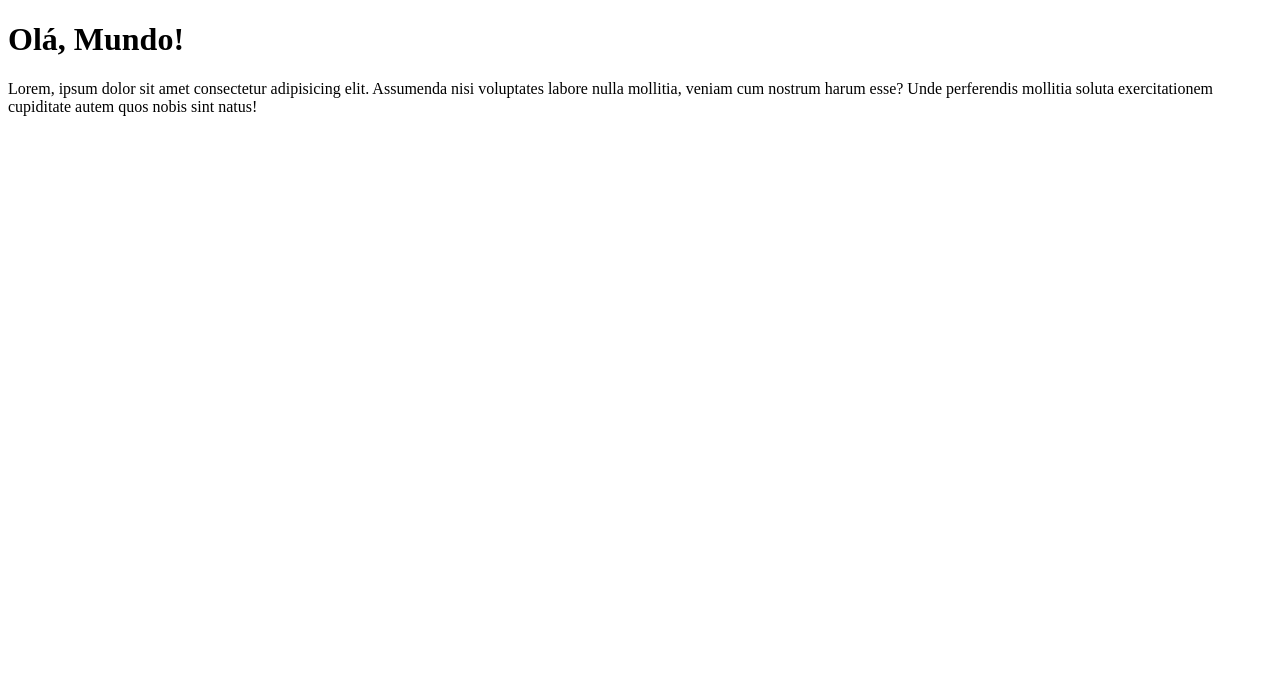
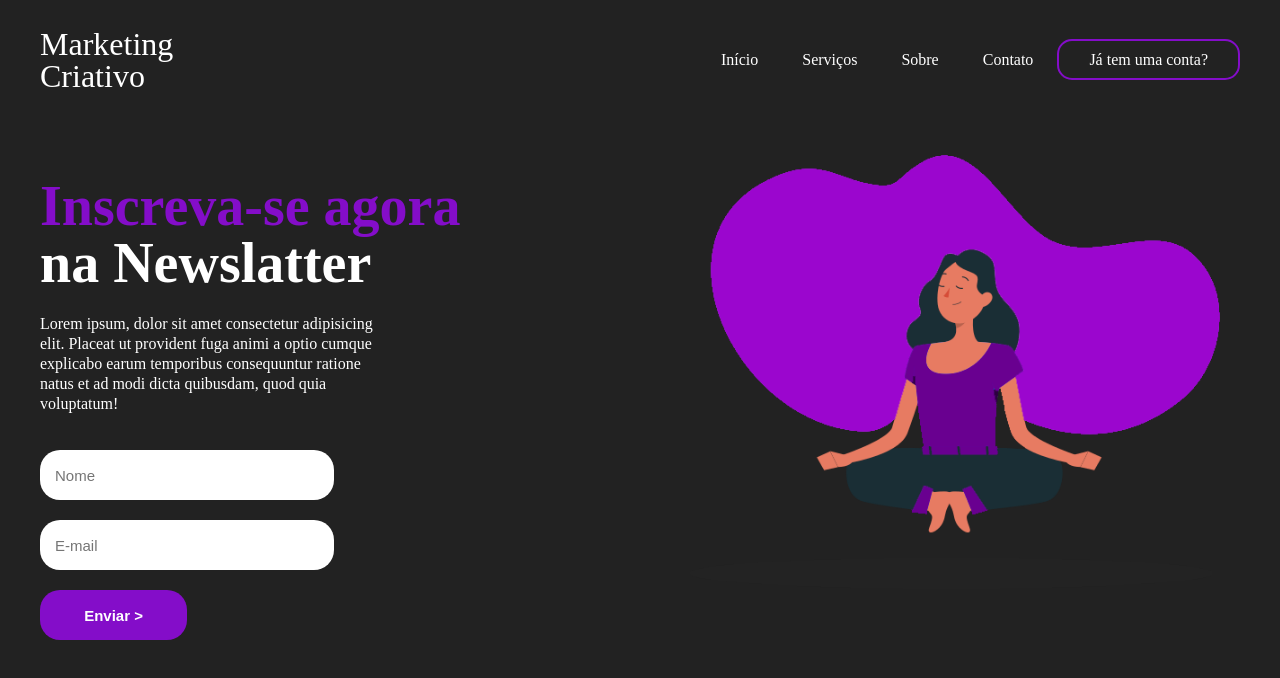
Before and after one commit to murilotarossi/Landing-Page, a plain HTML site: page site-exemplo/index.html in a window 1280 px wide. Drawn offline with Linux system fonts and the light colour scheme.

Commit message:
commit landing-page

```diff
--- a/site-exemplo/index.html
+++ b/site-exemplo/index.html
@@ -4,10 +4,46 @@
     <meta charset="UTF-8">
     <meta http-equiv="X-UA-Compatible" content="IE=edge">
     <meta name="viewport" content="width=device-width, initial-scale=1.0">
-    <title>Primeiro site em repositório</title>
+    <link rel="stylesheet" href="../style/style.css">
+    <link rel="stylesheet" href="../style/media.css">
+    <title>Landing Page</title>
 </head>
 <body>
-    <h1>Olá, Mundo!</h1>
-    <p>Lorem, ipsum dolor sit amet consectetur adipisicing elit. Assumenda nisi voluptates labore nulla mollitia, veniam cum nostrum harum esse? Unde perferendis mollitia soluta exercitationem cupiditate autem quos nobis sint natus!</p>
+    <header>
+        <div id="title">
+            <h1>Marketing</h1>
+            <h1>Criativo</h1>
+        </div>
+
+        <ul>
+            <a href="#"><li>Início</li></a>
+            <a href="#"><li>Serviços</li></a>
+            <a href="#"><li>Sobre</li></a>
+            <a href="#"><li>Contato</li></a>
+            <a href="#" class="conta"><li>Já tem uma conta?</li></a>
+        </ul>
+
+    </header>
+
+    <main>
+        <!--aside serve como tag semântica para definir uma seção em uma página-->
+        <aside>
+        <h2 class="fonte-roxa">Inscreva-se agora</h2>
+        <h2>na Newslatter</h2>
+        <p>Lorem ipsum, dolor sit amet consectetur adipisicing elit. Placeat ut provident fuga animi a optio cumque explicabo earum temporibus consequuntur ratione natus et ad modi dicta quibusdam, quod quia voluptatum!</p>
+        <!--form utilizado semâticamente para formulários-->
+        <form>
+            <input type="text" placeholder="Nome">
+            <input type="email" placeholder="E-mail">
+            <input type="submit" value="Enviar >">
+            <!--é utilizado o "value" para o "submit" pois é somente nele que você altera o nome -->
+        </form>
+        </aside>
+
+        <article>
+            <!--"article" é uma tag semântica para locais que entrarão imagens-->
+            <img src="../imagens/midia.png" alt="purple-woman">
+        </article>
+    </main>
 </body>
 </html>
--- /dev/null
+++ b/style/media.css
@@ -0,0 +1,33 @@
+@media screen and (max-width: 760px) {
+    /* ou seja, quando o site chegar na largura de 760px será aplicado tudo que está aqui. */
+
+    header {
+        flex-direction: column;
+    }
+
+    main {
+        flex-direction: column;
+    }
+
+    h2 {
+        font-size: 38px;
+        text-align: center;
+    }
+
+    form {
+        margin: 0 auto;
+        width: 100%;
+    }
+
+    input {
+        align-self: center;
+    }
+
+    img {
+        display: none;
+    }
+
+    ul {
+        text-align: center;
+    }
+}
--- /dev/null
+++ b/style/style.css
@@ -0,0 +1,141 @@
+body {
+    background-color: rgb(34, 34, 34);
+    color: white;
+    max-width: 1200px;
+    /* esse "max-width" serve para quando possuir mais elementos na tela eles não se espalharem caso o monitor for grande.*/
+    margin: 0 auto;
+    /* "margin" utilizado para posicionar o site no meio da página. (Define as margens esquerda e direita do elemento e as margens auto superior e inferior a 0) */
+    padding: 15px;
+    /* cria um espaçamento interno, para todo o conteúdo dentro do body ficar mais 'afunilado'. */
+}
+
+header {
+    display: flex;
+    flex-direction: row;
+    /* "flex-direction: row;" transforma o header em uma linha horizontal. */
+    justify-content: space-between;
+    /* deste modo o que foi separado foram as "divs", por isso a criação da div ao invés de somente o elemento de título. */
+    align-items: center;
+    /* alinhou os itens do cabeçalho no centro da linha horizontal. */
+}
+
+#title {
+    flex-direction: column;
+    /* para transformar a "div" que possuí o texto 'Marketing Criativo' em coluna. */
+    line-height: 10px;
+    /* A propriedade CSS line-height permite controlar o espaçamento entre as linhas de um texto. Desta maneira deixando o texto 'Marketing Criativo' com pouco espaço entre eles. */
+}
+
+li {
+    display: inline-block;
+    /* por padrão possuí a característica "display: block;" que não permite que os elementos se espalhem pela linha. Então mudamos para "display: inline-block;" para os elementos ficarem espalhados de modo horizontal. */
+    margin: 20px;
+    /* para dar uma separada entre cada item da lista. */
+
+    /* a margem foi dada na "li" e não na "ul" pois se não a margem ficaria na caixa, afastando-a do topo e não entre os elementos. */
+}
+
+a {
+    color: white;
+    /* para deixar todos os links com a cor branca */
+}
+
+h1 {
+    font-weight: 200;
+    /* Deixa a fonte do "h1" mais fina.*/
+}
+
+/* Agora precisamos colocar o "aside" e o "article" um ao lado do outro e não abaixo. Para isso: */
+
+main {
+    display: flex;
+    flex-direction: row;
+    margin-top: 50px;
+    /* "margin-top" para empurrar um pouco o main para baixo. */
+}
+
+h2 {
+    font-size: 56px;
+    line-height: 10px;
+}
+
+.fonte-roxa {
+    color: rgb(132, 13, 201);
+}
+
+p {
+    line-height: 20px;
+    max-width: 350px;
+    /* deixa a largura máxima do parágrafo de 350px. */
+}
+
+img {
+    width: 530px;
+    margin-left: 230px;
+    /* vai testando qual melhor se adapta para a imagem */
+}
+
+/* agora vamos colocar o efeito ("hover") que ao passar o mouse por cima dos links eles mudem a ponteira e a cor para roxo. */
+
+a:hover{
+    color: rgb(132, 13, 201);
+    /* já está funcionando, porém, para deixar a cor aparecendo mais lentamente ao passar o mouse, faremos: */
+    transition: 0.5s all;
+    /* coloca a transição de cor aparecendo dentre de 0.5 segunodos. */
+}
+
+.conta {
+    border: 2px solid rgb(132, 13, 201);
+    padding: 10px;
+    /* o "padding" irá gerar uma margem interna no elemento, deixando a borda roxa mais 'espaçada'. */
+    border-radius: 15px;
+    /* "border-radius" utilizado para arredondar as bordas. */
+}
+
+/* agora criaremos um efeito que ao passar o mouse encima do botão 'Já tem uma conta?' a cor ficará branca e o fundo roxo, para isso: */
+
+.conta:hover{
+    background-color: rgb(132, 13, 201);
+    color: white;
+}
+
+form {
+    display: flex;
+    flex-direction: column;
+    /* deixar o formulário no formato de coluna. */
+    width: 70%;
+    /* formulário ficará 70% do tamanho do seu elemento Pai, que no caso é o "Aside". */
+}
+
+input {
+    margin-top: 20px;
+    /* adiciona a margem entre os "inputs". */
+    height: 20px;
+    /* aumenta a altura dos "inputs". */
+    padding: 15px;
+    /* o "padding" irá gerar uma margem interna no elemento, deixando a borda mais 'espaçada'. */
+    border: none;
+    /* remove a borda */
+    border-radius: 20px;
+    /* para arredondar a borda. */
+    font-size: 15px;
+    /* para aumentar um pouco a fonte. */
+}
+
+/* agora falta apenas alterar o botão do formulário, para isso, de maneira semântica, faremos: */
+
+form [type="submit"] {
+    /* desta maneira mexemos apenas no input com type "submit", deste modo que é semânticamente correto. */
+    height: 50px;
+    width: 50%;
+    /* ficará com o tamanho de 50% do seu pai, que no caso é o "form". */
+    background-color: rgb(132, 13, 201);
+    color: white;
+    font-weight: bold;
+    /* força da fonte. */
+}
+
+form [type="submit"]:hover{
+    /* para deixar aquele efeito de mudar a ponteira. */
+    cursor: pointer;
+}
```
Also changed, not shown: imagens/midia.png (added).
